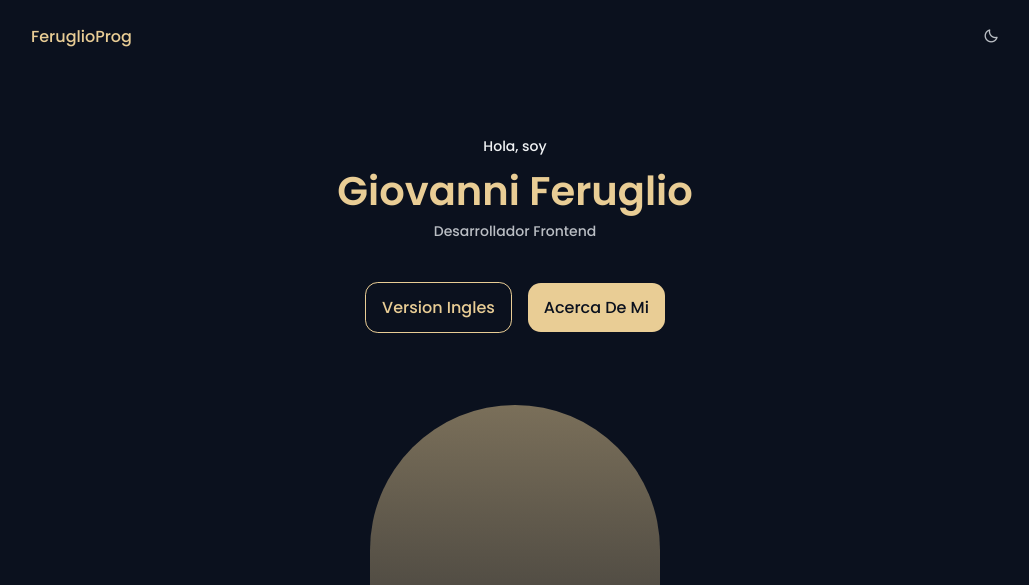
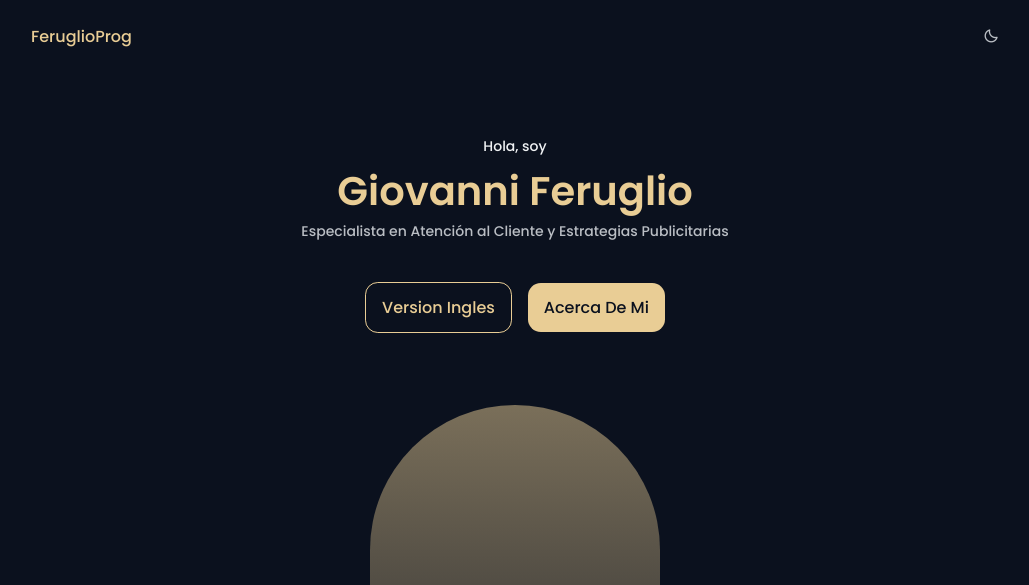
Before and after one commit to FeruglioProg/Portfolio, a plain HTML site: page index.html in a window 1280 px wide. Shown: the top 585 px of the page, without its empty margins (125-1154 px from the left). Drawn offline with nearby package versions, Linux system fonts and the light colour scheme; grey boxes are pictures that could not be loaded.

Commit message:
Portfolio-Giovanni

```diff
--- a/index.html
+++ b/index.html
@@ -82,7 +82,7 @@
                 <div class="home__data">
                     <span class="home__greeting">Hola, soy</span>
                     <h1 class="home__name">Giovanni Feruglio</h1>
-                    <h3 class="home__education">Desarrollador Frontend</h3>
+                    <h3 class="home__education">Especialista en Atención al Cliente y Estrategias Publicitarias</h3>
 
                     <div class="home__button">
                         <a download="" href="./index.html" class="button button--ghost">
```
Also changed, not shown: indexenglish.html (+1 -1 lines).
